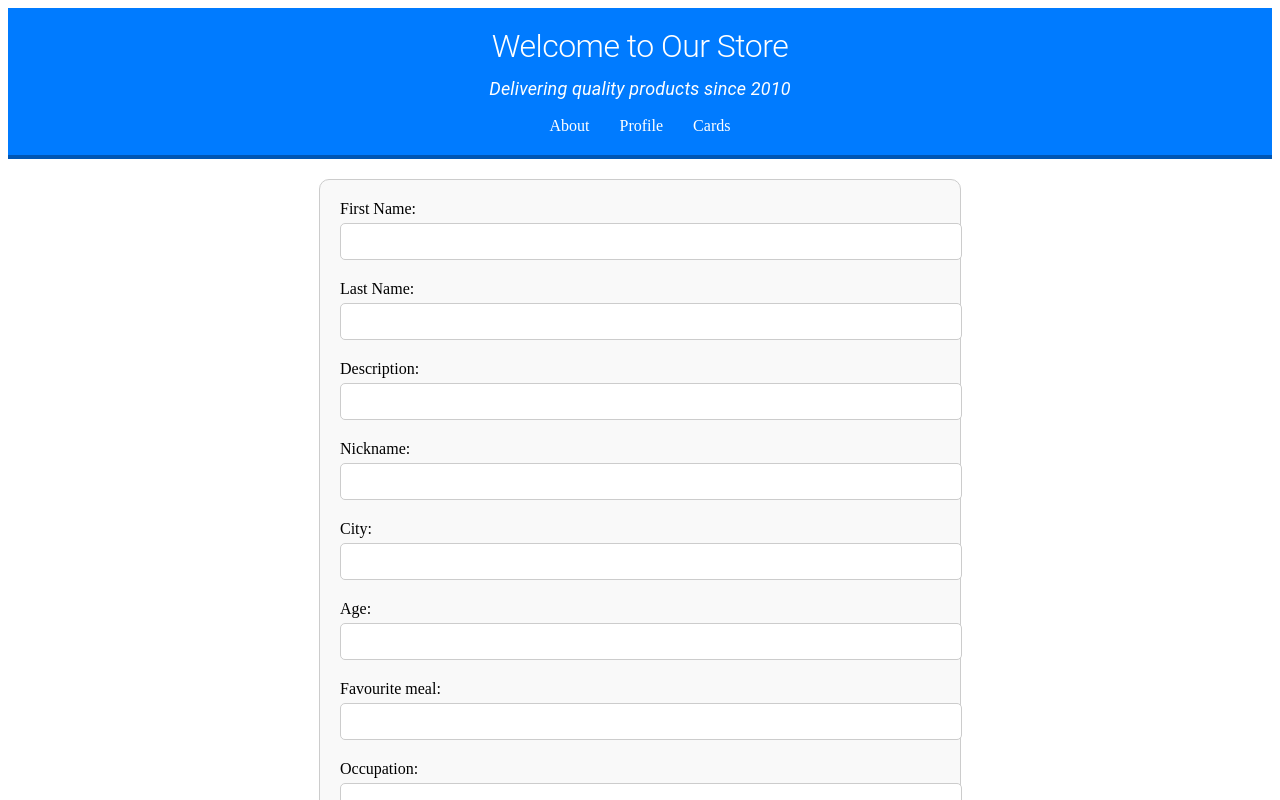
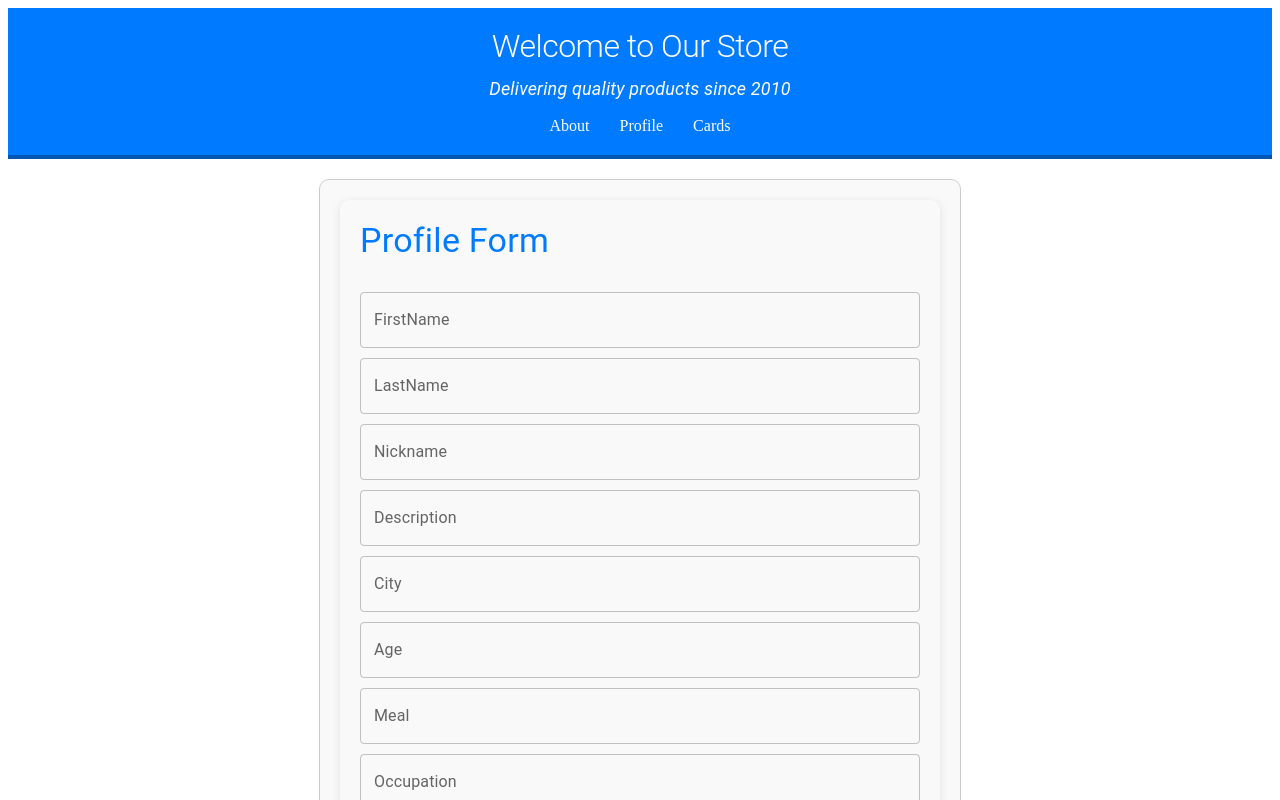
Before and after one commit to Mmishaaa/SVCH, a React (Vite) app in the folder labrab2/: page /profile in a window 1280 px wide. Both pictures are taken after a click on the button "EDIT". Shown: the top 800 px of the page. Built offline with nearby package versions, Linux system fonts and the light colour scheme.

Commit message:
update from

```diff
--- a/labrab2/src/components/profileForm.jsx
+++ b/labrab2/src/components/profileForm.jsx
@@ -1,83 +1,35 @@
 import React from "react";
-import InputField from "./inputField"
-import { Button } from "@mui/material";
+import { Button, Box, Typography, FormControl, InputLabel, OutlinedInput } from "@mui/material";
 
 function ProfileForm({ profile, handleChange, handleSubmit }) {
   return (
-    <form onSubmit={handleSubmit} style={{ display: "flex", flexDirection: "column", gap: "10px" }}>
-      <InputField
-        label="First Name"
-        name="firstName"
-        type="text"
-        value={profile.firstName}
-        onChange={handleChange}
-      />
-      <InputField
-        label="Last Name"
-        name="lastName"
-        type="text"
-        value={profile.lastName}
-        onChange={handleChange}
-      />
-      <InputField
-        label="Description"
-        name="description"
-        type="text"
-        value={profile.description}
-        onChange={handleChange}
-      />
-      <InputField
-        label="Nickname"
-        name="nickname"
-        type="text"
-        value={profile.nickname}
-        onChange={handleChange}
-      />
-      <InputField
-        label="City"
-        name="city"
-        type="text"
-        value={profile.city}
-        onChange={handleChange}
-      />
-      <InputField
-        label="Age"
-        name="age"
-        type="number"
-        value={profile.age}
-        onChange={handleChange}
-      />
-      <InputField
-        label="Favourite meal"
-        name="meal"
-        type="text"
-        value={profile.meal}
-        onChange={handleChange}
-      />
-      <InputField
-        label="Occupation"
-        name="occupation"
-        type="text"
-        value={profile.occupation}
-        onChange={handleChange}
-      />
-      <InputField
-        label="Hobbies"
-        name="hobbies"
-        type="text"
-        value={profile.hobbies}
-        onChange={handleChange}
-      />
-      <InputField
-        label="Relationship Status"
-        name="relationshipStatus"
-        type="text"
-        value={profile.relationshipStatus}
-        onChange={handleChange}
-      />
-      <Button variant="contained" type={"submit"}>Save Changes</Button>
-    </form>
-  )
+    <Box
+      component="form"
+      onSubmit={handleSubmit}
+      sx={{ display: "flex", flexDirection: "column", gap: "10px", padding: "20px", borderRadius: "10px", boxShadow: "0 2px 10px rgba(0, 0, 0, 0.1)" }}
+    >
+      <Typography variant="h4" component="h2" sx={{ marginBottom: "20px", color: "#007bff" }}>
+        Profile Form
+      </Typography>
+
+      {Object.keys(profile).map((key) => (
+        <FormControl key={key} variant="outlined" fullWidth>
+          <InputLabel htmlFor={key}>{key.charAt(0).toUpperCase() + key.slice(1)}</InputLabel>
+          <OutlinedInput
+            id={key}
+            name={key}
+            type={key === "age" ? "number" : "text"}
+            value={profile[key]}
+            onChange={handleChange}
+          />
+        </FormControl>
+      ))}
+
+      <Button variant="contained" type="submit">
+        Save Changes
+      </Button>
+    </Box>
+  );
 }
 
 export default ProfileForm;
--- a/labrab2/src/pages/profilePage.jsx
+++ b/labrab2/src/pages/profilePage.jsx
@@ -10,6 +10,7 @@ const ProfilePage = () => {
     nickname: "",
     description: "",
     city: "",
+    age: undefined,
     meal: "",
     occupation: "",
     hobbies: "",
```
